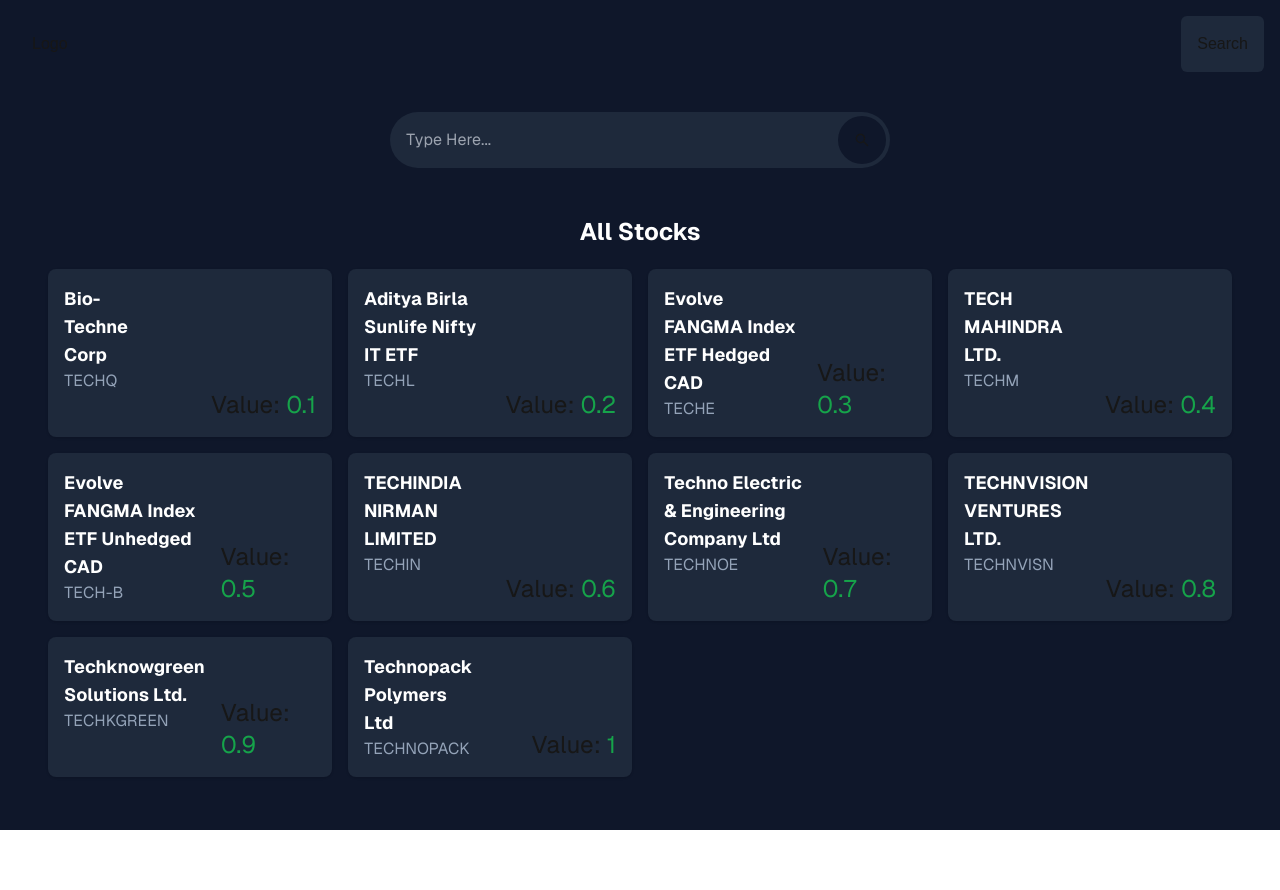
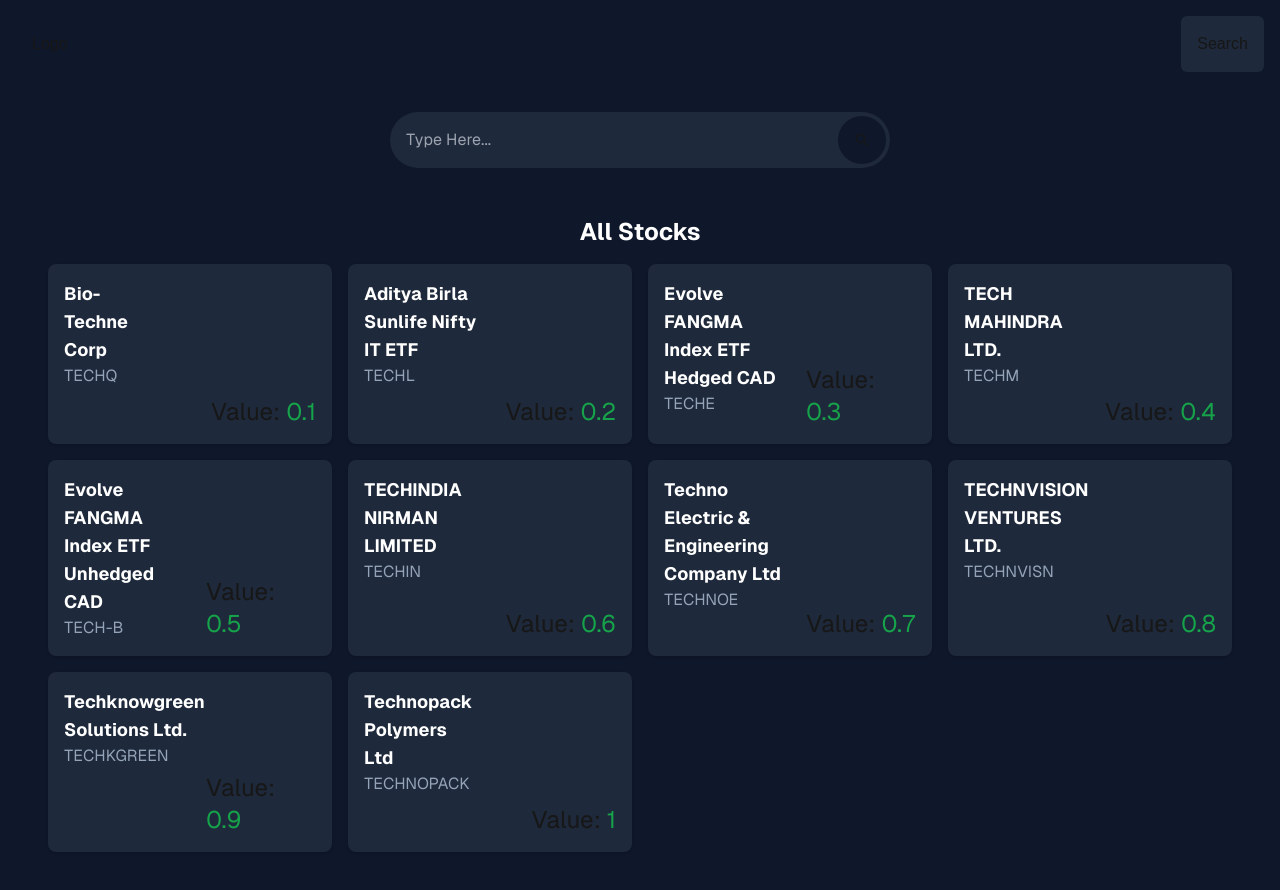
Before and after one commit to NoPMK/stock_search, a Next.js app: page / in a window 1280 px wide. Shown: the top 890 px of the page. Before the commit the page ends 830 px from the top, so only its background shows below. Built offline with nearby package versions, Linux system fonts and the light colour scheme.

Commit message:
adjust styling

```diff
--- a/app/page.tsx
+++ b/app/page.tsx
@@ -25,7 +25,7 @@
   };
 
   return (
-    <div className="flex min-w-full justify-center min-h-screen p-8 bg-slate-900 font-[family-name:var(--font-geist-sans)]">
+    <div className="flex min-w-full justify-center min-h-screen lg:p-8 bg-slate-900 font-[family-name:var(--font-geist-sans)]">
       {" "}
       <main className="flex flex-col w-full justify-center items-center">
         <Searchbar onSearch={handleSearch} />
--- a/components/searchlist.tsx
+++ b/components/searchlist.tsx
@@ -17,6 +17,7 @@
   return (
     <div className="flex flex-col items-center justify-center">
       <h2 className="text-2xl font-bold text-white pt-12">All Stocks</h2>
+
       <section className="flex items-center justify-center p-4 w-full min-h-[550px]">
         {stocks.length > 0 ? (
           <div className="grid grid-cols-1 sm:grid-cols-2 md:grid-cols-3 lg:grid-cols-4 gap-4">
@@ -24,16 +25,17 @@
               <div
                 key={index}
                 onClick={() => handleClick(stock.symbol)}
-                className="p-4 bg-slate-800 rounded-lg shadow hover:bg-slate-700 cursor-pointer"
+                className="p-4 cursor-pointer bg-slate-800 rounded-lg shadow hover:bg-slate-700 min-h-[180px] min-w-full"
               >
-                <div className="flex gap-4 justify-between h-full">
-                  <div>
+                <div className="flex gap-4 justify-between h-full w-full">
+                  <div className="max-w-[50%]">
                     <h3 className="text-lg font-bold text-white">
                       {stock.name}
                     </h3>
                     <p className="text-slate-400">{stock.symbol}</p>
                   </div>
-                  <div className="flex justify-end items-end h-full w-full">
+
+                  <div className="flex flex-col justify-end items-end h-full w-full">
                     <span className="text-2xl">
                       Value:{" "}
                       <span className="text-green-600">{stock.value}</span>
```
